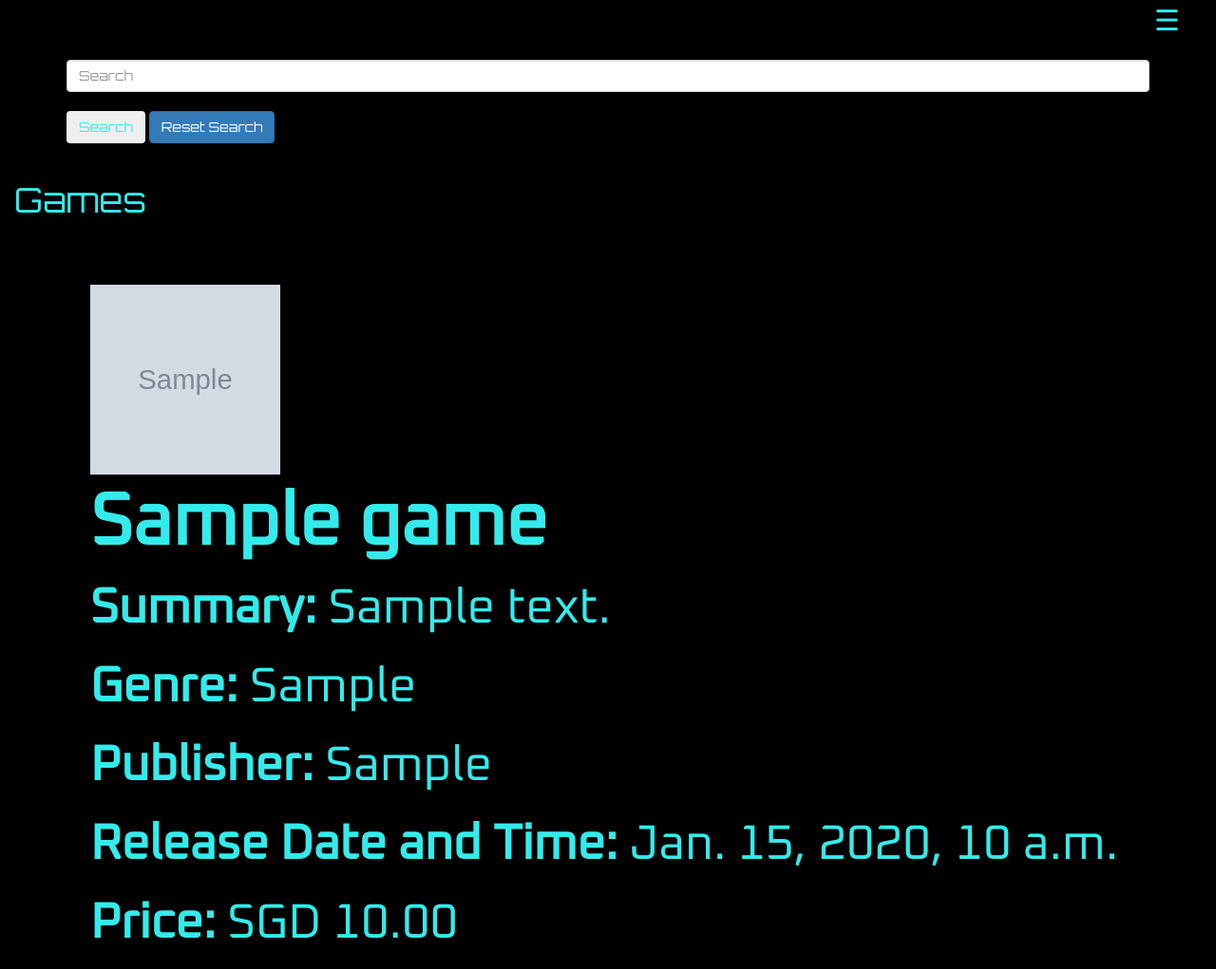
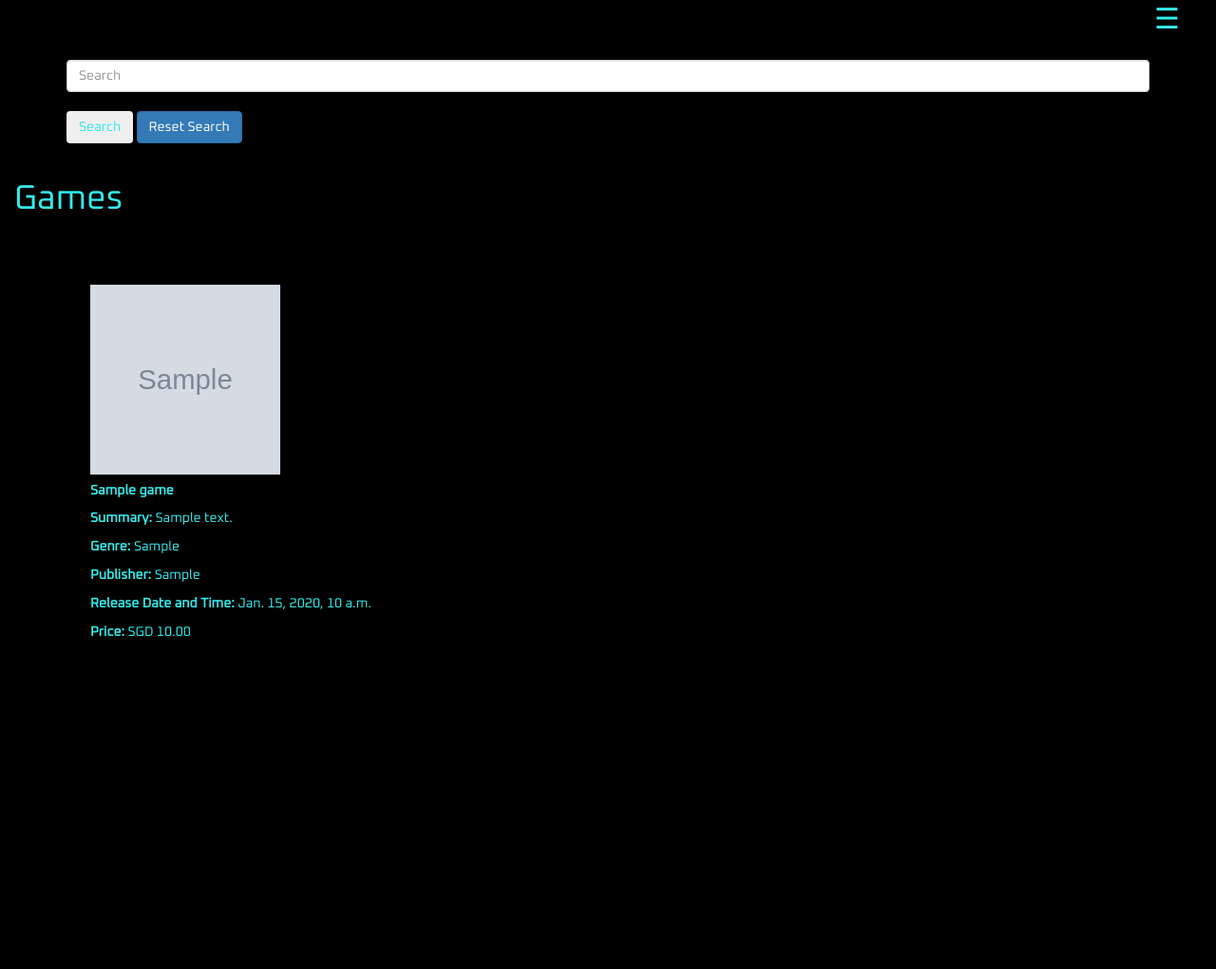
Before and after one commit to Code-Institute-Submissions/soycat999-django-project-4, a Django app: page /catalog/ in a window 1280 px wide. Shown: the whole page at 95% size. After the commit the page ends 670 px from the top, so only its background shows below. Run offline with Django 3.2, Linux system fonts and the light colour scheme; tables that the repository leaves empty hold one stand-in row (values such as "Sample post"); grey boxes marked "Sample" are stand-in pictures; some libraries are stand-ins or nearby versions.

Commit message:
modified stylings, font-family, and text-alignment

```diff
--- a/catalog/templates/catalog/games.template.html
+++ b/catalog/templates/catalog/games.template.html
@@ -3,10 +3,12 @@
 
 
 {%block content%}
-<div>
 <head>
 <link href="https://fonts.googleapis.com/css?family=Oxanium&display=swap" rel="stylesheet">
 </head>
+
+<div>
+
 <br>
 <!--Dropdown Search-->
 <div class="container">
@@ -49,12 +51,14 @@
     <br>
 <img src="/{{c.image}}" width="200px" height="200px" />
 </div>
-        <h5 style="font-size:6vw; font-family: 'Oxanium', sans serif" class="card-title"><strong>{{c.title}}</strong></h5>
-        <p  style="font-size:4vw; font-family: 'Oxanium', sans serif" class="card-text"><strong>Summary:</strong> {{c.desc}}</p>
-        <p  style="font-size:4vw; font-family: 'Oxanium', sans serif" class="card-text"><strong>Genre:</strong> {{c.category}}</p>
-        <p  style="font-size:4vw; font-family: 'Oxanium', sans serif" class="card-text"><strong>Publisher:</strong> {{c.publisher}}</p>
-        <p  style="font-size:4vw; font-family: 'Oxanium', sans serif" class="card-text"><strong>Release Date and Time:</strong> {{c.release_date}}</p>
-        <p style="font-size:4vw; font-family: 'Oxanium', sans serif"  class="card-text"><strong>Price:</strong> SGD {{c.price}}</p>
+        <div class="game-card-text">
+        <h5 class="card-title"><strong>{{c.title}}</strong></h5>
+        <p class="card-text"><strong>Summary:</strong> {{c.desc}}</p>
+        <p class="card-text"><strong>Genre:</strong> {{c.category}}</p>
+        <p class="card-text"><strong>Publisher:</strong> {{c.publisher}}</p>
+        <p class="card-text"><strong>Release Date and Time:</strong> {{c.release_date}}</p>
+        <p class="card-text"><strong>Price:</strong> SGD {{c.price}}</p>
+        </div>
         {%if c.image %}
         {%endif%}
         {% if user.is_authenticated %}
--- a/static/css/main.css
+++ b/static/css/main.css
@@ -2,11 +2,10 @@
     margin: 0%;
     width: 0%;
     padding: 0%;
-    font-family: 'Orbitron', sans serif;
 }
 
 div.container-fluid {
-  font-family:'Orbitron', sans serif;
+  font-family:'Oxanium', sans serif;
   color:#34ebeb;
 }
 
@@ -46,7 +45,7 @@ body.mybody {
   color: #34ebeb;
   display: block;
   transition: 0.3s;
-  font-family: 'Orbitron', sans serif;
+  font-family: 'Oxanium', sans serif;
 
 }
 
@@ -138,3 +137,46 @@ div.card-title card-text {
     width: 100%;
   }
 }
+
+/*---styling for footer---*/
+
+ /*footer bar styling*/
+
+    .footerbar {
+    position: fixed;
+    bottom: 0;
+    left: 0;
+    right: 0;
+    height: 50px;
+}
+
+    /*---footer styling---*/
+
+    div.textcopyright {
+      color: white;
+      text-align: center;
+      padding: 10px;
+      font-family: 'Oxanium', sans-serif;
+      background: teal;
+    }
+
+
+/*---media queries for smartphones---*/
+
+@media screen and (min-width:320px){
+.about-text div.game-card-text {
+    font-size: 20px;
+  }
+}
+
+/*---media queries for text on screens more than 600px---*/
+@media screen and (max-width:600px) {
+.about-text div.game-card-text {
+  font-size: 40px;
+}
+}
+
+
+.logout-text {
+  font-family: 'Oxanium', sans serif;
+}
```
Also changed, not shown: home/templates/home/index.template.html (+8 -5 lines).
